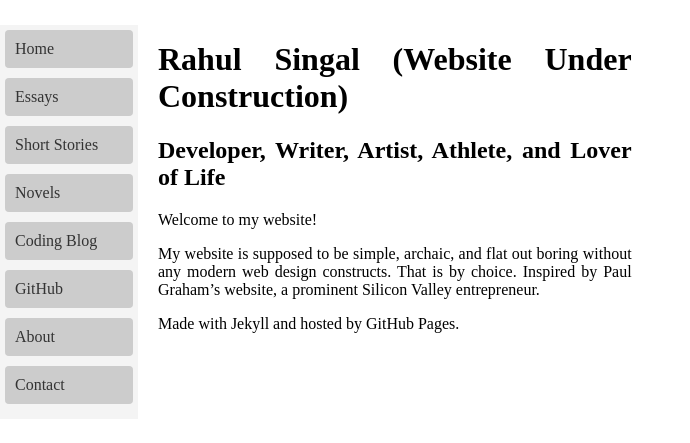
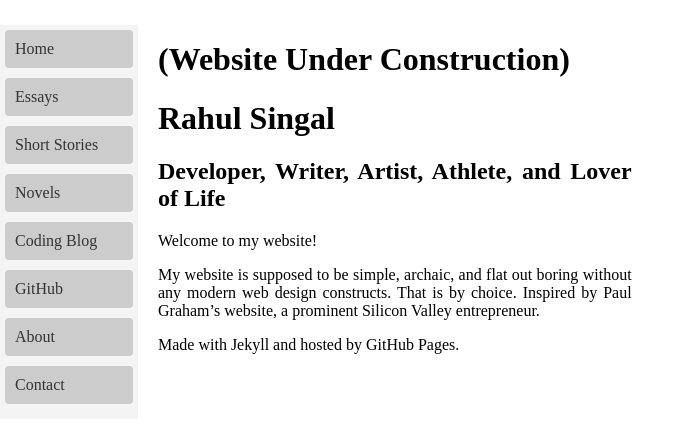
Before and after one commit to RahulSingal/rahulsingal.github.io, a Jekyll site: the page built from _pages/index.markdown, in a window 1280 px wide. Shown: the top 443 px of the page, without its empty margins (0-690 px from the left). Built offline with Jekyll 4.4.1, drawn with Linux system fonts in a browser that asks for light colours.

```diff
--- a/_pages/index.markdown
+++ b/_pages/index.markdown
@@ -11,7 +11,9 @@ permalink: /
 ---
 
 
-# Rahul Singal (Website Under Construction)
+# (Website Under Construction)
+
+# Rahul Singal
 
 ## Developer, Writer, Artist, Athlete, and Lover of Life
 
```
